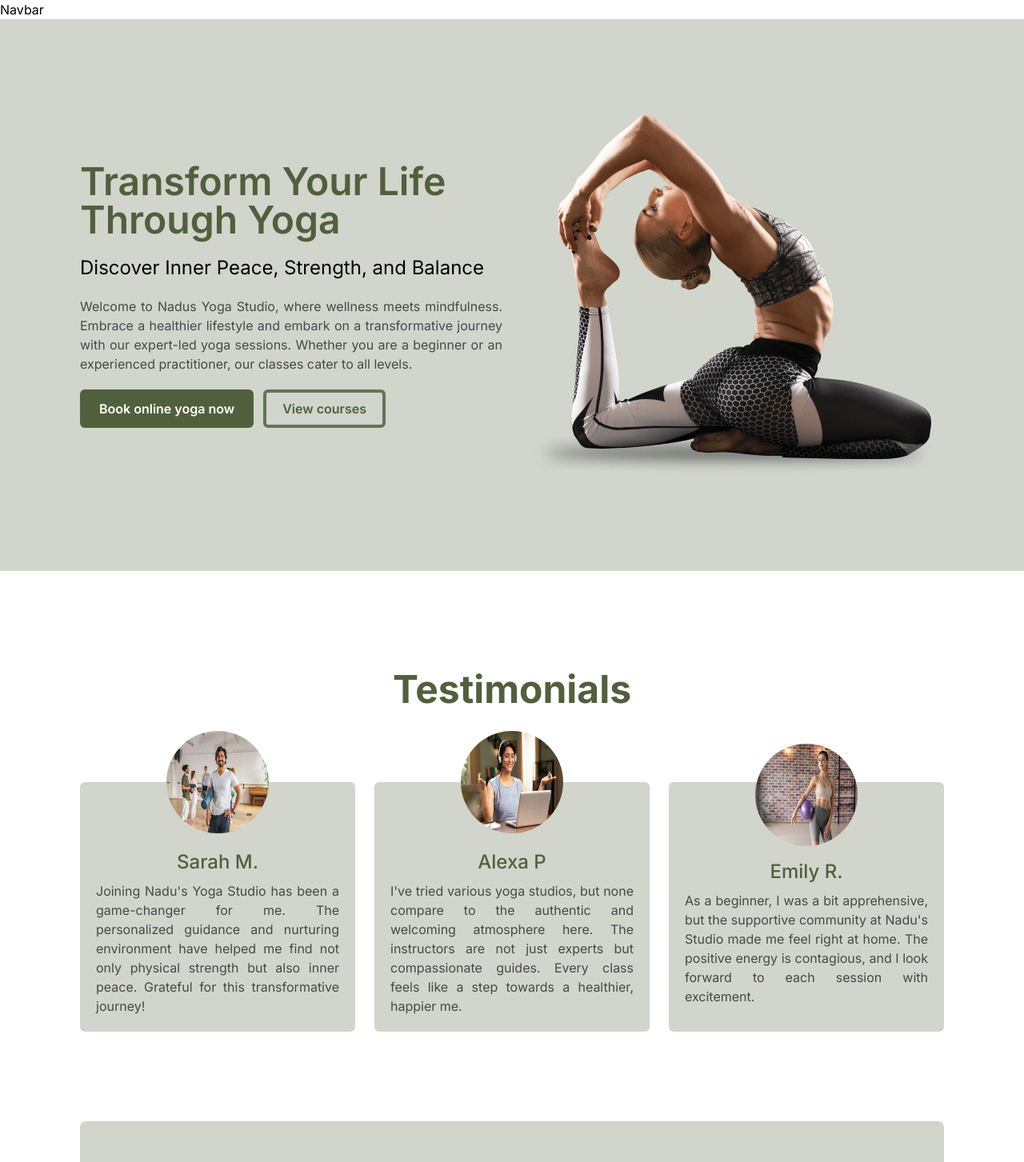
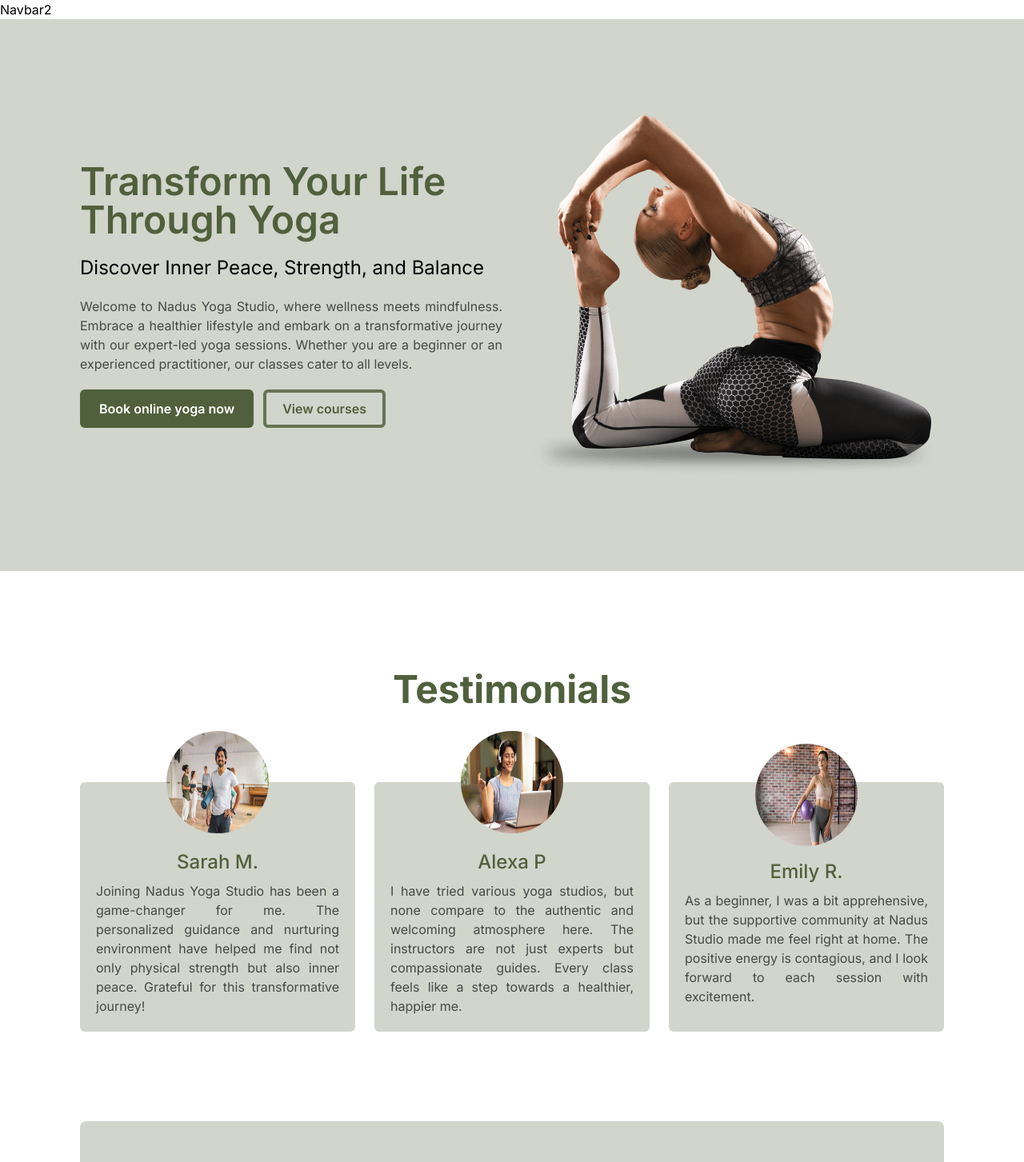
Before and after one commit to mahfuja5768/harmony-haven-yoga, a Next.js app: page / in a window 1280 px wide. Shown: the top 1453 px of the page at 80% size. Built offline with nearby package versions, Linux system fonts and the light colour scheme.

Commit message:
start navber

```diff
--- a/src/components/shared/Navbar.js
+++ b/src/components/shared/Navbar.js
@@ -1,6 +1,6 @@
 
 const Navbar = () => {
-    return <div>Navbar</div>;
+    return <div>Navbar2</div>;
 };
 
 export default Navbar;
--- a/src/components/ui/Client.js
+++ b/src/components/ui/Client.js
@@ -1,4 +1,4 @@
-import { testimonialData } from "@/utils/TestimonialsData";
+
 import Image from "next/image";
 import client1 from "../../assets/images/c1.jpg";
 import client2 from "../../assets/images/c2.jpg";
@@ -7,8 +7,6 @@ import Container from "../shared/Container";
 import SectionTitle from "../shared/SectionTitle";
 
 const Client = () => {
-  const data = testimonialData;
-  // console.log(data);
   return (
     <Container>
       <SectionTitle heading={"Testimonials"} />
@@ -23,7 +21,7 @@ const Client = () => {
             Sarah M.
           </h2>
           <p className=" mx-auto text-justify text-gray">
-            Joining Nadu's Yoga Studio has been a game-changer for me. The
+            Joining Nadus Yoga Studio has been a game-changer for me. The
             personalized guidance and nurturing environment have helped me find
             not only physical strength but also inner peace. Grateful for this
             transformative journey!
@@ -39,7 +37,7 @@ const Client = () => {
             Alexa P
           </h2>
           <p className=" mx-auto text-justify text-gray">
-            I've tried various yoga studios, but none compare to the authentic
+            I have tried various yoga studios, but none compare to the authentic
             and welcoming atmosphere here. The instructors are not just experts
             but compassionate guides. Every class feels like a step towards a
             healthier, happier me.
@@ -56,7 +54,7 @@ const Client = () => {
           </h2>
           <p className=" mx-auto text-justify text-gray">
             As a beginner, I was a bit apprehensive, but the supportive
-            community at Nadu's Studio made me feel right at home. The positive
+            community at Nadus Studio made me feel right at home. The positive
             energy is contagious, and I look forward to each session with
             excitement.
           </p>
--- a/src/utils/TestimonialsData.js
+++ /dev/null
@@ -1,42 +0,0 @@
-export const testimonialData = [
-  {
-    id: 1,
-    name: "Sarah M.",
-    img: "https://media.istockphoto.com/id/1483989773/photo/an-indian-adult-male-in-a-yoga-class-standing-in-a-yoga-pose-with-his-hands-in-front-of-his.jpg?s=612x612&w=0&k=20&c=DIsJDxNFLOXcLnTQMHbzJGsvffkynZKciZGGwfbjcxg=",
-    testimonial:
-      "Joining Nadu's Yoga Studio has been a game-changer for me. The personalized guidance and nurturing environment have helped me find not only physical strength but also inner peace. Grateful for this transformative journey!",
-    rating: 5,
-  },
-  {
-    id: 2,
-    name: "Alex P.",
-    img: "https://media.istockphoto.com/id/1494687186/photo/sporty-young-adult-woman-stand-on-yoga-mat-practicing-mediate-yoga-watching-coach-training.jpg?s=612x612&w=0&k=20&c=lwyiN0nvQjk6x2lzt_FVIrPIu3Ohdmb3EL01FzS_N4I=",
-    testimonial:
-      "I've tried various yoga studios, but none compare to the authentic and welcoming atmosphere here. The instructors are not just experts but compassionate guides. Every class feels like a step towards a healthier, happier me.",
-    rating: 4.5,
-  },
-  {
-    id: 3,
-    name: "Emily R.",
-    img: "/src/assets/images/c3.jpg",
-    testimonial:
-      "As a beginner, I was a bit apprehensive, but the supportive community at Nadu's Studio made me feel right at home. The positive energy is contagious, and I look forward to each session with excitement.",
-    rating: 4,
-  },
-  {
-    id: 4,
-    name: "Michael H.",
-    img: "/src/assets/images/c1.jpg",
-    testimonial:
-      "After a stressful day at work, attending yoga classes at Nadu's Studio has become my sanctuary. The calming environment and expert guidance help me reset and focus on my well-being. Truly grateful for this oasis of peace.",
-    rating: 4.8,
-  },
-  {
-    id: 5,
-    name: "Ava S.",
-    img: "/src/assets/images/c5.jpg",
-    testimonial:
-      "Being a part of Nadu's Yoga Studio has been a holistic experience. The variety of classes, coupled with the friendly community, has made my fitness journey enjoyable and fulfilling. Thank you for creating such a positive space!",
-    rating: 5,
-  },
-];
```
